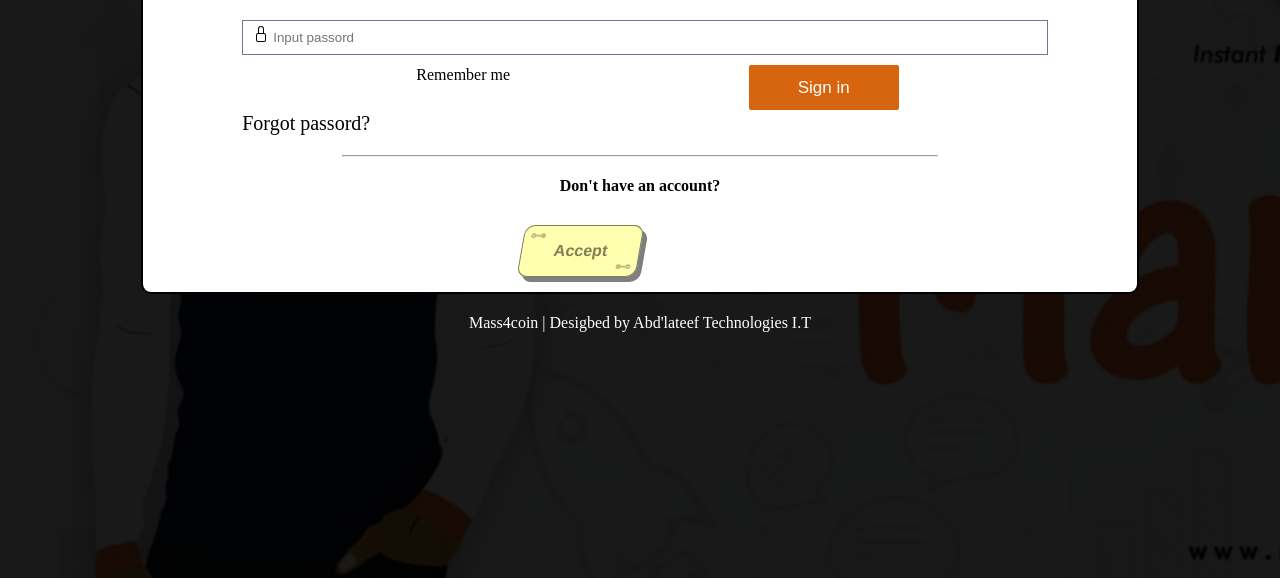
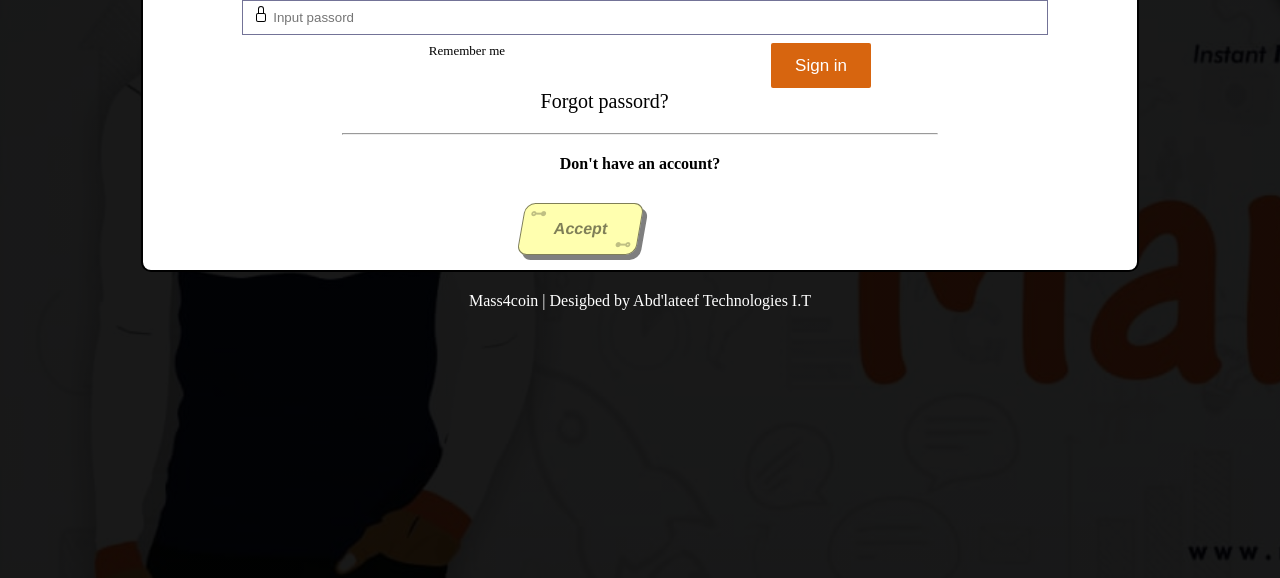
Before and after one commit to Hamksid/Bitcoin, a plain HTML site: page login.html in a window 1280 px wide. Shown: the part 242-820 px from the top of the page. Drawn offline with Linux system fonts and the light colour scheme.

Commit message:
changng some file

```diff
--- a/style.css
+++ b/style.css
@@ -767,7 +767,7 @@ body {
 }
 
 #mgg img{
-  margin-top: 30px;
+  margin-top: 20px;
   margin-left: 43%;
 }
 
@@ -795,7 +795,7 @@ body {
   width: 90%;
   border: 1px solid rgb(115, 115, 151);
   height: 35px;
-  margin-top: 20px;
+  margin-top:15px;
 }
 
 #regs svg{
@@ -1020,7 +1020,7 @@ body {
 }
 
 #disp{
-  margin-top:10px;
+  margin-top:8px;
   display: flex;
   justify-content: space-evenly;
   margin-left: -5px;
@@ -1029,13 +1029,14 @@ body {
 #forg{
   margin-top: 2px;
   margin-bottom: 2%;
-  margin-left: 10%;
+  margin-left: 40%;
   font-size: 20px;
 }
 
 #forg a{
   text-decoration: none;
   color: #000;
+  margin: auto;
 }
 
 #forg a:hover{
@@ -1047,7 +1048,9 @@ body {
 
 
 
-
+.label-text{
+  font-size: 13px;
+}
 .checkbox-wrapper-37 input[type="checkbox"] {
   display: none;
 }
@@ -1063,8 +1066,8 @@ body {
 }
 
 .checkbox-wrapper-37 .checkbox-svg {
-  width: 30px;
-  height: 20px;
+  width: 15px;
+  height: 15px;
 }
 
 .checkbox-wrapper-37 .checkbox-box {
@@ -1090,7 +1093,7 @@ body {
 
 
 #logg {
-  width: 150px;
+  width: 100px;
   height: 45px;
   cursor: pointer;
   color: #fff;
```
Also changed, not shown: login.html (+1 -1 lines), responsive.css (+5 -5 lines).
